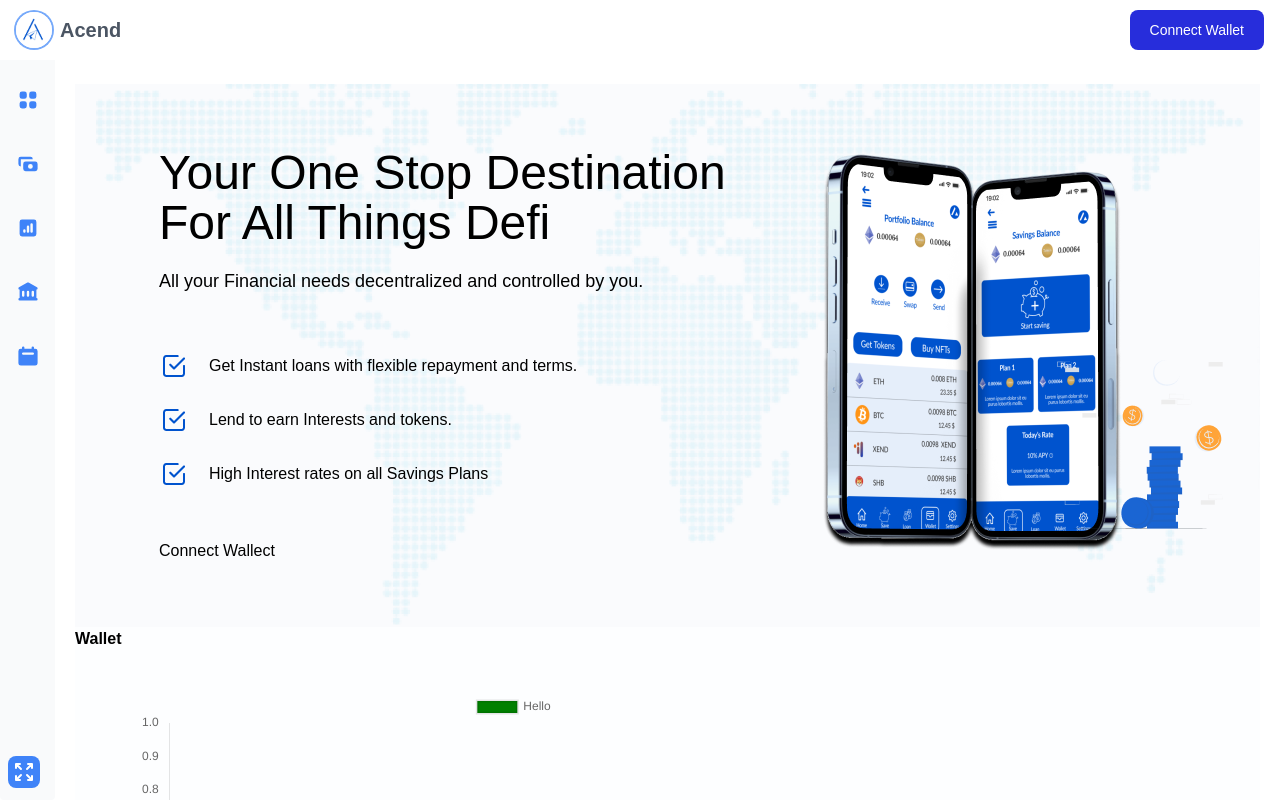
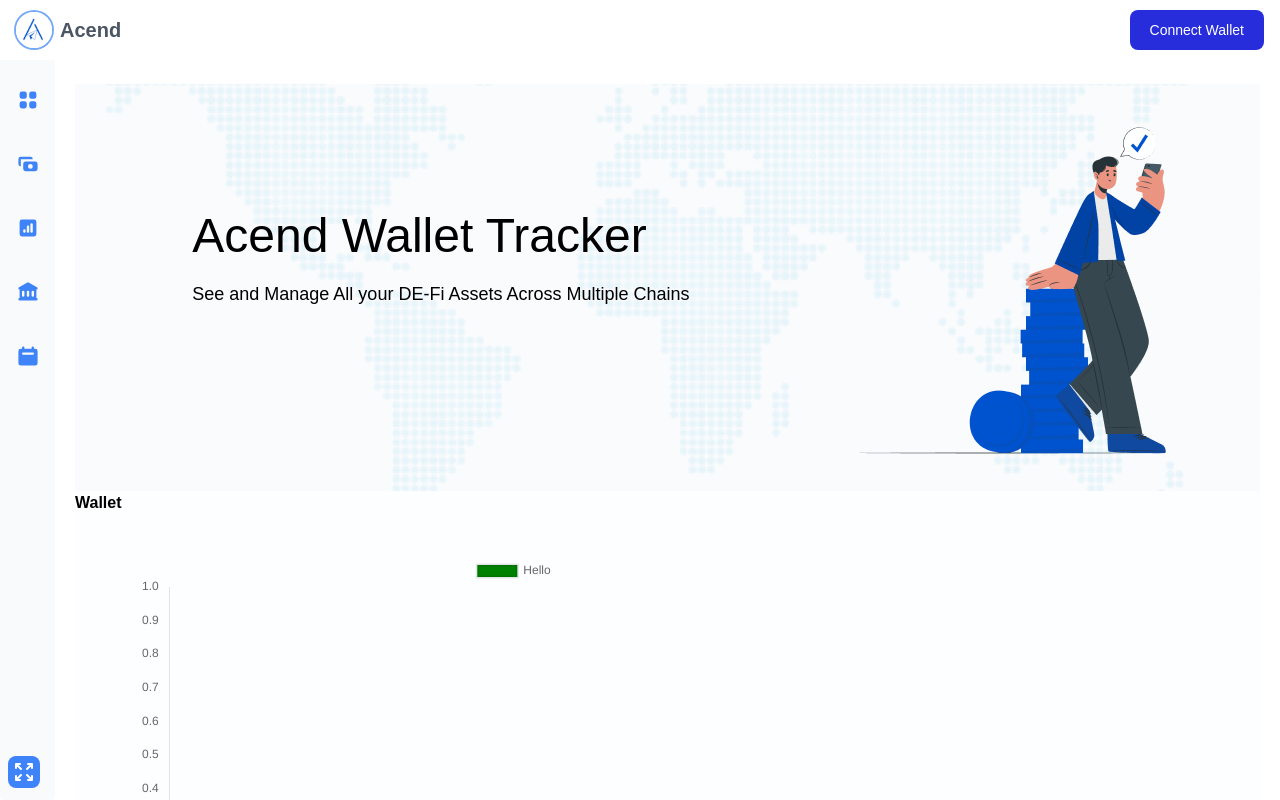
Before and after one commit to peteruche21/klaytn, a Next.js app in the folder next-app/: page /wallet in a window 1280 px wide. Shown: the top 800 px of the page. Built offline with nearby package versions, Linux system fonts and the light colour scheme.

Commit message:
Wallet page done

```diff
--- /dev/null
+++ b/next-app/components/Landing/Details2/Details.module.css
@@ -0,0 +1,33 @@
+.details {
+    padding: 5vw;
+    color: var(--black);
+}
+
+.details__Title {
+    font-size: 48px;
+    font-weight: 700px;
+    line-height: 50px;
+    margin-bottom: 20px;
+    max-width: 600px;
+    text-transform: capitalize;
+}
+.details__Title span {
+    color: var(--blue);
+}
+.details__Summary {
+    font-size: 18px;
+    line-height: 27px;
+    margin-bottom: 56px;
+}
+.details__Lists {
+    margin-bottom: 50px;
+}
+.details__Lists li {
+    display: flex;
+    align-items: center;
+    font-size: 1rem;
+    margin-bottom: 24px;
+}
+.details__Lists li p {
+    margin-left: 20px;
+}
--- /dev/null
+++ b/next-app/components/Landing/Details2/Details.tsx
@@ -0,0 +1,14 @@
+import React from "react";
+import Image from "next/image";
+import style from "./Details.module.css";
+import checkboxIcon from "../../../assets/images/checkbox.png";
+function Details({ title, summary }) {
+  return (
+    <div className={style.details}>
+      <h1 className={style.details__Title}>{title}</h1>
+      <p className={style.details__Summary}>{summary}</p>
+    </div>
+  );
+}
+
+export default Details;
--- /dev/null
+++ b/next-app/components/Landing/Hero2/Hero.module.css
@@ -0,0 +1,19 @@
+.hero {
+  display: flex;
+  align-items: center;
+  justify-content: space-evenly;
+
+  background: url("../../../assets/images/hero-bg.png") no-repeat;
+  background-position: center;
+  background-size: cover;
+  position: relative;
+  z-index: 2;
+}
+.hero::before {
+  position: absolute;
+  content: "";
+  width: 100%;
+  height: 100%;
+  background-color: rgba(49, 61, 100, 0.01);
+  z-index: -2;
+}
--- /dev/null
+++ b/next-app/components/Landing/Hero2/Hero.tsx
@@ -0,0 +1,20 @@
+import React from "react";
+import Details2 from "../Details2/Details";
+import style from "./Hero.module.css";
+import phoneImage from "../../../assets/images/phones.png";
+import Image from "next/image";
+
+function Hero({ title, summary, image }) {
+  return (
+    <div className={style.hero}>
+      <div className={style.hero__Details}>
+        <Details2 title={title} summary={summary} />
+      </div>
+      <div className={style.hero__Image}>
+        <Image src={image} />
+      </div>
+    </div>
+  );
+}
+
+export default Hero;
--- a/next-app/components/Wallet/LineGraph/LineGraph.tsx
+++ b/next-app/components/Wallet/LineGraph/LineGraph.tsx
@@ -4,7 +4,7 @@ import "chart.js/auto";
 import { Line, Pie, Doughnut } from "react-chartjs-2";
 
 function LineGraph({ datas }) {
-  const labels = [...datas.slice(0, 5).map((dat) => dat.name)];
+  const labels = [...datas.slice(36, 41).map((dat) => dat.name)];
   const options = {
     scales: {
       x: {
@@ -26,7 +26,7 @@ function LineGraph({ datas }) {
       {
         id: 1,
         label: "Hello",
-        data: [...datas.slice(0, 5).map((data) => data.usdPrice)],
+        data: [...datas.slice(36, 41).map((data) => data.usdPrice)],
         backgroundColor: "green",
         fill: false,
       },
--- a/next-app/components/Wallet/PieChart/PieChart.tsx
+++ b/next-app/components/Wallet/PieChart/PieChart.tsx
@@ -5,28 +5,44 @@ import "chartjs-plugin-datalabels";
 import { Pie, Bar } from "react-chartjs-2";
 
 function PieChart({ datas }) {
-  const labels = [...datas.slice(25, 30).map((data) => data.name)];
+  const labels = [...datas.slice(35, 45).map((data) => data.name)];
+  // const labels = [12, 13, 14, 15, 16];
+  let options = {
+    plugins: {
+      datalabels: {
+        formatter: (value, ctx) => {
+          let datasets = ctx.chart.data.datasets;
+
+          if (datasets.indexOf(ctx.dataset) === datasets.length - 1) {
+            let sum = datasets[0].data.reduce((a, b) => a + b, 0);
+            let percentage = Math.round((value / sum) * 100) + "%";
+            return value;
+          } else {
+            return value;
+          }
+        },
+        color: "red",
+      },
+    },
+  };
   const data = {
     labels,
 
     datasets: [
       {
         id: 1,
-        labels: "Hello",
-        data: [...datas.slice(30, 35).map((data) => data.usdPrice)],
+
+        data: [...datas.slice(35, 45).map((data) => data.usdPrice)],
+        // data: [10, 15, 12, 32],
         backgroundColor: ["yellow", "blue", "red", "green"],
-        borderWidth: 5,
+        borderWidth: 1,
       },
     ],
   };
-  const options = {
-    labels: {
-      render: "label",
-    },
-  };
+
   return (
     <div className={style.chart}>
-      <Pie datasetIdKey="id" data={data} />
+      <Pie datasetIdKey="id" data={data} options={options} />
     </div>
   );
 }
--- a/next-app/pages/wallet/index.tsx
+++ b/next-app/pages/wallet/index.tsx
@@ -1,6 +1,7 @@
 import type { NextPage } from "next";
 
-import Hero from "../../components/Landing/Hero/Hero";
+// import Hero from "../../components/Landing/Hero/Hero";
+import Hero2 from "../../components/Landing/Hero2/Hero";
 import Footer from "../../components/Landing/Footer/Footer";
 import Chain from "../../components/Wallet/Chain/Chain";
 import LineGraph from "../../components/Wallet/LineGraph/LineGraph";
@@ -10,6 +11,8 @@ import Bold from "../../components/Wallet/Typography/Bold/Bold";
 
 import style from "./index.module.css";
 
+import walletManIcon from "../../assets/images/wallet-man.png";
+
 import useStore from "../../store";
 const Wallet: NextPage = () => {
   const store = useStore();
@@ -18,7 +21,11 @@ const Wallet: NextPage = () => {
   const tokens = store.ERC20Balance;
   return (
     <div className={style.index}>
-      <Hero />
+      <Hero2
+        title="Acend Wallet Tracker"
+        summary="See and Manage All your DE-Fi Assets Across Multiple Chains"
+        image={walletManIcon}
+      />
       <Bold words="Wallet" />
       <div className={style.charts}>
         <LineGraph datas={tokens} />
```
Also changed, not shown: next-app/assets/images/wallet-man.png (added), next-app/public/images/wallet-man.png (added).
